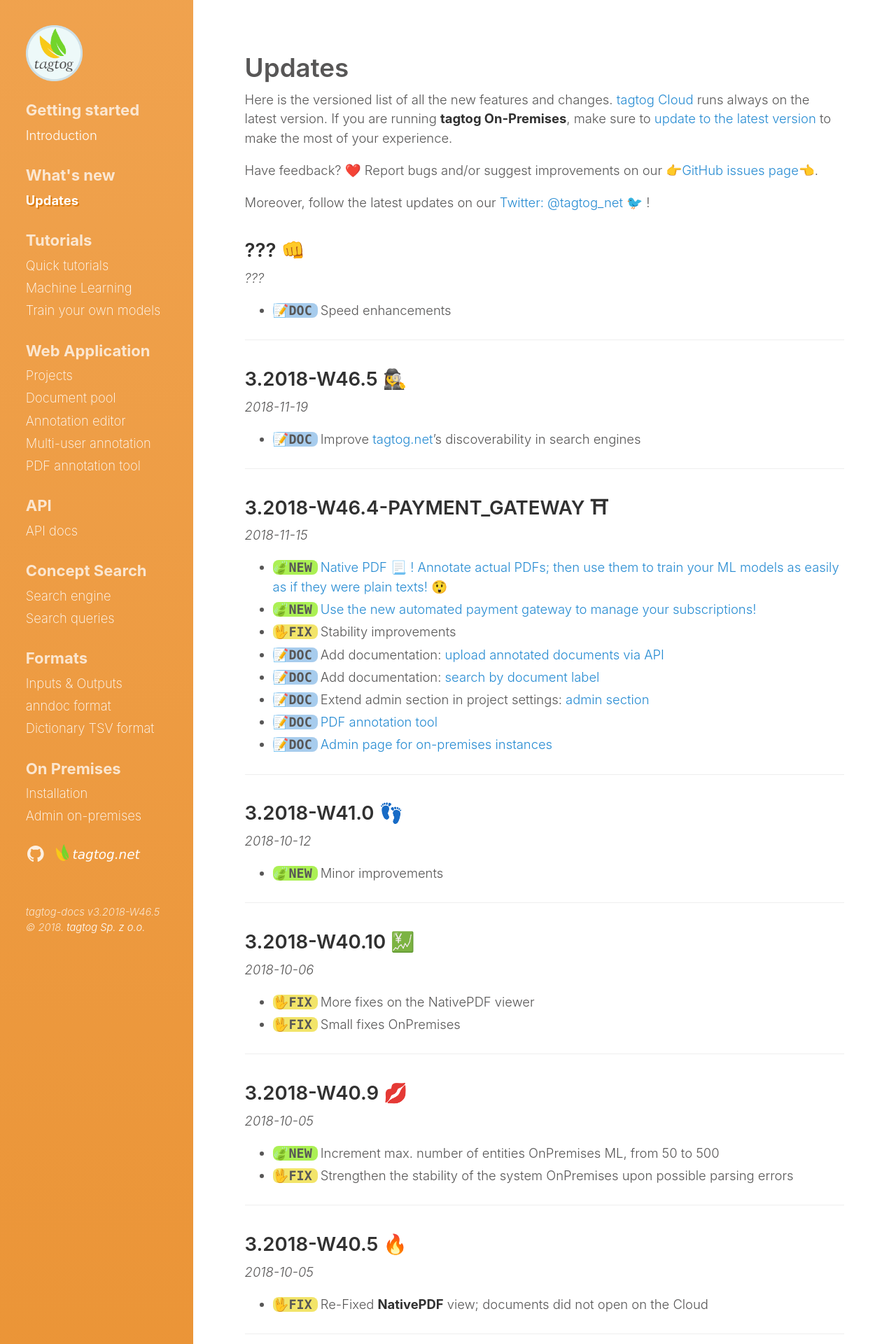
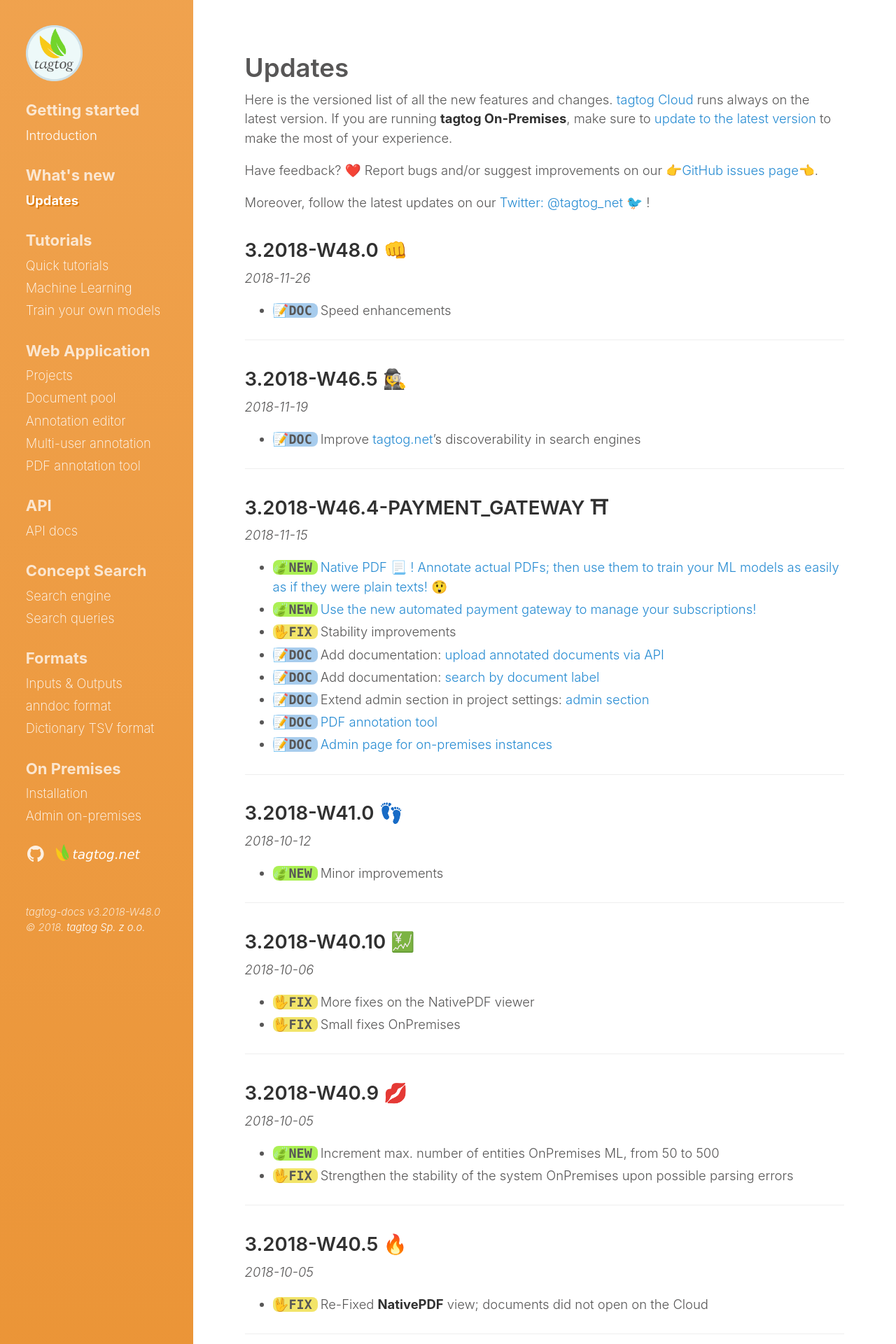
Before and after one commit to tagtogorg/tagtog-doc, a Jekyll site: the page built from updates.md, in a window 1280 px wide. Shown: the top 1920 px of the page at 70% size. Built offline with Jekyll 4.4.1, drawn with Linux system fonts in a browser that asks for light colours; nearby versions of some CDN libraries; emoji names are drawn with the system emoji font.

Commit message:
Bump version: 3.2018-W48.0 👊

```diff
--- a/_config.yml
+++ b/_config.yml
@@ -63,7 +63,7 @@ plugins:
   - jemoji
 
 # Custom vars
-version: 3.2018-W46.5
+version: 3.2018-W48.0
 sidebar_home_link:  true
 search_page:   false
 # sidebar_blog_link:  '/blog'   # By default, your home page is your blog
--- a/updates.md
+++ b/updates.md
@@ -12,8 +12,8 @@ Have feedback? :heart: Report bugs and/or suggest improvements on our [:point_ri
 
 Moreover, follow the latest updates on our [Twitter: @tagtog_net 🐦](https://twitter.com/tagtog_net) !
 
-## ??? 👊
-_???_
+## 3.2018-W48.0 👊
+_2018-11-26_
 
 <ul class="updates">
   <li class="doc"><span markdown="1">Speed enhancements</span></li>
```
Also changed, not shown: 1 other file.
